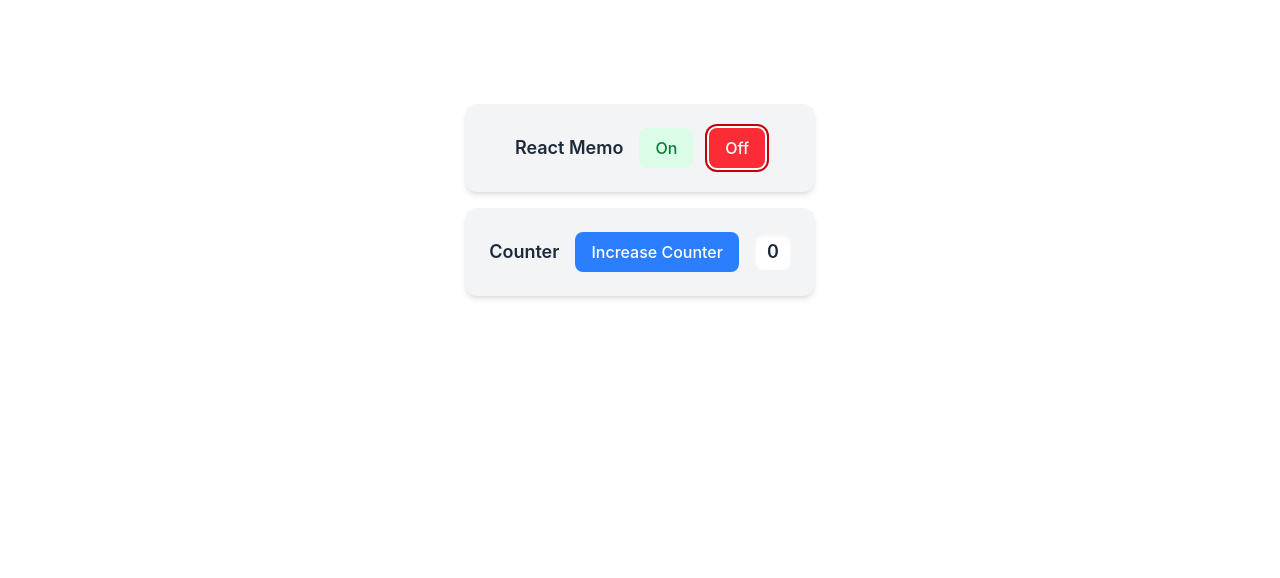
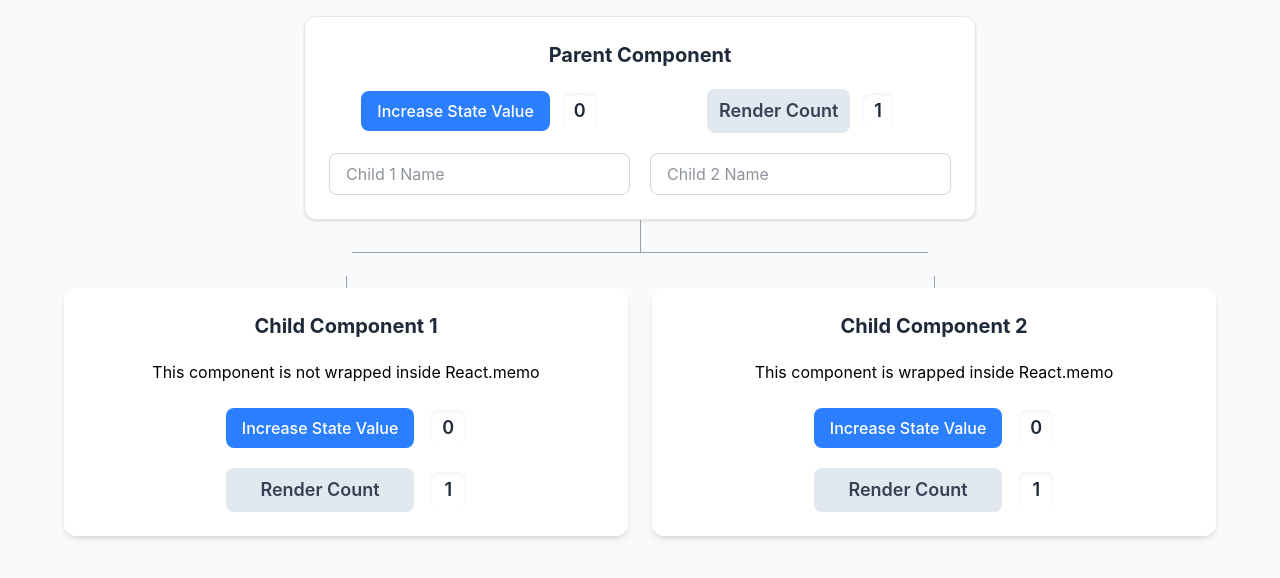
Before and after one commit to saadurrehman8113/react-playground, a React (Vite) app in the folder react-playground/: page / in a window 1280 px wide. Shown: the top 578 px of the page. Built offline with nearby package versions, Linux system fonts and the light colour scheme.

Commit message:
Implemented a react.memo playground

```diff
--- a/react-playground/package.json
+++ b/react-playground/package.json
@@ -13,6 +13,7 @@
     "@tailwindcss/vite": "^4.3.3",
     "react": "^19.2.8",
     "react-dom": "^19.2.8",
+    "react-toastify": "^11.1.0",
     "tailwindcss": "^4.3.3"
   },
   "devDependencies": {
--- a/react-playground/src/App.css
+++ b/react-playground/src/App.css
@@ -1,6 +1,10 @@
 .container {
+  box-sizing: border-box;
   display: flex;
   justify-content: center;
-  align-items: center;
-  height: 50vh; /* or whatever height you need */
+  align-items: flex-start;
+  width: 100%;
+  min-height: 100vh;
+  padding: 1rem 1.5rem 2rem;
+  background: #f8fafc;
 }
--- a/react-playground/src/App.jsx
+++ b/react-playground/src/App.jsx
@@ -1,10 +1,10 @@
 import "./App.css";
-import ReactMemo from "./components/React Memo/ReactMemo";
+import ReactMemoParent from "./components/React Memo/ReactMemoParent";
 
 function App() {
   return (
     <div className="container">
-      <ReactMemo />
+      <ReactMemoParent />
     </div>
   );
 }
--- a/react-playground/src/components/React Memo/ReactMemo.jsx
+++ /dev/null
@@ -1,54 +0,0 @@
-import React from "react";
-import ReactMemoChild1 from "./ReactMemoChild1";
-import ReactMemoChild2 from "./ReactMemoChild2";
-
-const ReactMemo = () => {
-  const [isReactMemoEnabled, setIsReactMemoEnabled] = React.useState(false);
-  const [counter, setCounter] = React.useState(0);
-
-  return (
-    <div className="flex flex-col gap-4">
-      <div className="flex items-center justify-center gap-4 p-6 bg-gray-100 rounded-xl shadow-md">
-        {console.log("ReactMemo")}
-        <span className="text-lg font-semibold text-gray-800">React Memo</span>
-        <button
-          onClick={() => setIsReactMemoEnabled(true)}
-          className={`px-4 py-2 font-medium rounded-lg transition-colors cursor-pointer ${
-            isReactMemoEnabled
-              ? "bg-green-500 text-white ring-2 ring-green-700 ring-offset-2"
-              : "bg-green-100 text-green-700 hover:bg-green-200"
-          }`}
-        >
-          On
-        </button>
-        <button
-          onClick={() => setIsReactMemoEnabled(false)}
-          className={`px-4 py-2 font-medium rounded-lg transition-colors cursor-pointer ${
-            !isReactMemoEnabled
-              ? "bg-red-500 text-white ring-2 ring-red-700 ring-offset-2"
-              : "bg-red-100 text-red-700 hover:bg-red-200"
-          }`}
-        >
-          Off
-        </button>
-      </div>
-
-      <div className="flex items-center justify-center gap-4 p-6 bg-gray-100 rounded-xl shadow-md">
-        <span className="text-lg font-semibold text-gray-800">Counter</span>
-        <button
-          onClick={() => setCounter(counter + 1)}
-          className="px-4 py-2 font-medium rounded-lg transition-colors cursor-pointer bg-blue-500 text-white hover:bg-blue-600 active:scale-95"
-        >
-          Increase Counter
-        </button>
-        <span className="text-lg font-semibold text-gray-800 min-w-[2ch] text-center bg-white px-3 py-1 rounded-lg shadow-inner">
-          {counter}
-        </span>
-      </div>
-
-      {isReactMemoEnabled ? <ReactMemoChild2 /> : <ReactMemoChild1 />}
-    </div>
-  );
-};
-
-export default ReactMemo;
--- a/react-playground/src/components/React Memo/ReactMemoChild1.jsx
+++ b/react-playground/src/components/React Memo/ReactMemoChild1.jsx
@@ -1,7 +1,42 @@
 import React from "react";
 
-const ReactMemoChild1 = () => {
-  return <>{console.log("ReactMemoChild1")}</>;
+const ReactMemoChild1 = ({ name, renderCounts, incrementRenderCount }) => {
+  const [counter, setCounter] = React.useState(0);
+
+  incrementRenderCount("child1");
+
+  return (
+    <div className="relative pt-3 before:absolute before:top-0 before:left-1/2 before:w-px before:h-3 before:bg-gray-400">
+      <div className="h-full p-6 bg-white rounded-xl shadow-md">
+        <h2 className="mb-5 text-xl font-bold text-center text-gray-800">
+          {name || "Child Component 1"}
+        </h2>
+
+        <p className="text-center">
+          This component is not wrapped inside React.memo
+        </p>
+
+        <div className="grid grid-cols-[auto_auto] items-center justify-center mt-6 gap-x-4 gap-y-5">
+          <button
+            onClick={() => setCounter(counter + 1)}
+            className="px-4 py-2 font-medium rounded-lg transition-colors cursor-pointer bg-blue-500 text-white hover:bg-blue-600 active:scale-95"
+          >
+            Increase State Value
+          </button>
+          <span className="text-lg font-semibold text-gray-800 min-w-[2ch] text-center bg-white px-3 py-1 rounded-lg shadow-inner">
+            {counter}
+          </span>
+
+          <span className="w-full px-3 py-2 text-lg font-semibold text-center text-gray-700 bg-slate-200 rounded-lg">
+            Render Count
+          </span>
+          <span className="text-lg font-semibold text-gray-800 min-w-[2ch] text-center bg-white px-3 py-1 rounded-lg shadow-inner">
+            {renderCounts.current.child1}
+          </span>
+        </div>
+      </div>
+    </div>
+  );
 };
 
 export default ReactMemoChild1;
--- a/react-playground/src/components/React Memo/ReactMemoChild2.jsx
+++ b/react-playground/src/components/React Memo/ReactMemoChild2.jsx
@@ -1,7 +1,43 @@
 import React from "react";
+const ReactMemoChild2 = React.memo(
+  ({ name, renderCounts, incrementRenderCount }) => {
+    const [counter, setCounter] = React.useState(0);
 
-const ReactMemoChild2 = React.memo(() => {
-  return <>{console.log("ReactMemoChild2")}</>;
-});
+    incrementRenderCount("child2");
+
+    return (
+      <div className="relative pt-3 before:absolute before:top-0 before:left-1/2 before:w-px before:h-3 before:bg-gray-400">
+        <div className="h-full p-6 bg-white rounded-xl shadow-md">
+          <h2 className="mb-5 text-xl font-bold text-center text-gray-800">
+            {name || "Child Component 2"}
+          </h2>
+
+          <p className="text-center">
+            This component is wrapped inside React.memo
+          </p>
+
+          <div className="grid grid-cols-[auto_auto] items-center justify-center mt-6 gap-x-4 gap-y-5">
+            <button
+              onClick={() => setCounter(counter + 1)}
+              className="px-4 py-2 font-medium rounded-lg transition-colors cursor-pointer bg-blue-500 text-white hover:bg-blue-600 active:scale-95"
+            >
+              Increase State Value
+            </button>
+            <span className="text-lg font-semibold text-gray-800 min-w-[2ch] text-center bg-white px-3 py-1 rounded-lg shadow-inner">
+              {counter}
+            </span>
+
+            <span className="w-full px-3 py-2 text-lg font-semibold text-center text-gray-700 bg-slate-200 rounded-lg">
+              Render Count
+            </span>
+            <span className="text-lg font-semibold text-gray-800 min-w-[2ch] text-center bg-white px-3 py-1 rounded-lg shadow-inner">
+              {renderCounts.current.child2}
+            </span>
+          </div>
+        </div>
+      </div>
+    );
+  },
+);
 
 export default ReactMemoChild2;
--- /dev/null
+++ b/react-playground/src/components/React Memo/ReactMemoParent.jsx
@@ -0,0 +1,91 @@
+import { useState, useCallback, useRef } from "react";
+
+import ReactMemoChild1 from "./ReactMemoChild1";
+import ReactMemoChild2 from "./ReactMemoChild2";
+
+const ReactMemoParent = () => {
+  const [counter, setCounter] = useState(0);
+  const [child1Name, setChild1Name] = useState("");
+  const [child2Name, setChild2Name] = useState("");
+
+  const renderCounts = useRef({ parent: 0, child1: 0, child2: 0 });
+
+  const incrementRenderCount = useCallback((componentName) => {
+    renderCounts.current[componentName] += 1;
+    return renderCounts.current[componentName];
+  }, []);
+
+  const updateChildName = (childName, source) => {
+    source === "child1" ? setChild1Name(childName) : setChild2Name(childName);
+  };
+
+  incrementRenderCount("parent");
+
+  return (
+    <section
+      className="flex flex-col items-center w-full"
+      aria-label="Component tree"
+    >
+      <div className="w-full max-w-2xl p-6 bg-white border border-gray-200 rounded-xl shadow-sm">
+        <h2 className="mb-5 text-xl font-bold text-center text-gray-800">
+          Parent Component
+        </h2>
+
+        <div className="grid grid-cols-1 gap-5 sm:grid-cols-2">
+          <div className="flex items-center justify-center gap-3">
+            <button
+              onClick={() => setCounter(counter + 1)}
+              className="px-4 py-2 font-medium rounded-lg transition-colors cursor-pointer bg-blue-500 text-white hover:bg-blue-600 active:scale-95"
+            >
+              Increase State Value
+            </button>
+            <span className="text-lg font-semibold text-gray-800 min-w-[2ch] text-center bg-white px-3 py-1 rounded-lg shadow-inner">
+              {counter}
+            </span>
+          </div>
+
+          <div className="flex items-center justify-center gap-3">
+            <span className="px-3 py-2 text-lg font-semibold text-center text-gray-700 bg-slate-200 rounded-lg">
+              Render Count
+            </span>
+            <span className="text-lg font-semibold text-gray-800 min-w-[2ch] text-center bg-white px-3 py-1 rounded-lg shadow-inner">
+              {renderCounts.current.parent}
+            </span>
+          </div>
+
+          <input
+            type="text"
+            placeholder="Child 1 Name"
+            className="w-full px-4 py-2 text-gray-800 bg-white border border-gray-300 rounded-lg outline-none focus:ring-2 focus:ring-blue-500"
+            value={child1Name}
+            onChange={(e) => updateChildName(e.target.value, "child1")}
+          />
+          <input
+            type="text"
+            placeholder="Child 2 Name"
+            className="w-full px-4 py-2 text-gray-800 bg-white border border-gray-300 rounded-lg outline-none focus:ring-2 focus:ring-blue-500"
+            value={child2Name}
+            onChange={(e) => updateChildName(e.target.value, "child2")}
+          />
+        </div>
+      </div>
+
+      <div className="w-px h-8 bg-gray-400" aria-hidden="true" />
+
+      <div className="relative grid w-full max-w-6xl grid-cols-1 gap-6 pt-6 md:grid-cols-2 before:absolute before:top-0 before:left-1/4 before:right-1/4 before:h-px before:bg-gray-400">
+        <ReactMemoChild1
+          name={child1Name}
+          renderCounts={renderCounts}
+          incrementRenderCount={incrementRenderCount}
+        />
+        <ReactMemoChild2
+          name={child2Name}
+          renderCounts={renderCounts}
+          incrementRenderCount={incrementRenderCount}
+        />
+      </div>
+    </section>
+  );
+};
+
+export default ReactMemoParent;
--- a/react-playground/src/main.jsx
+++ b/react-playground/src/main.jsx
@@ -4,7 +4,7 @@ import "./index.css";
 import App from "./App.jsx";
 
 createRoot(document.getElementById("root")).render(
-  <StrictMode>
-    <App />
-  </StrictMode>,
+  // <StrictMode>
+  <App />,
+  // </StrictMode>,
 );
```
Also changed, not shown: 1 other file (tests, documents, lock files or other folders).
